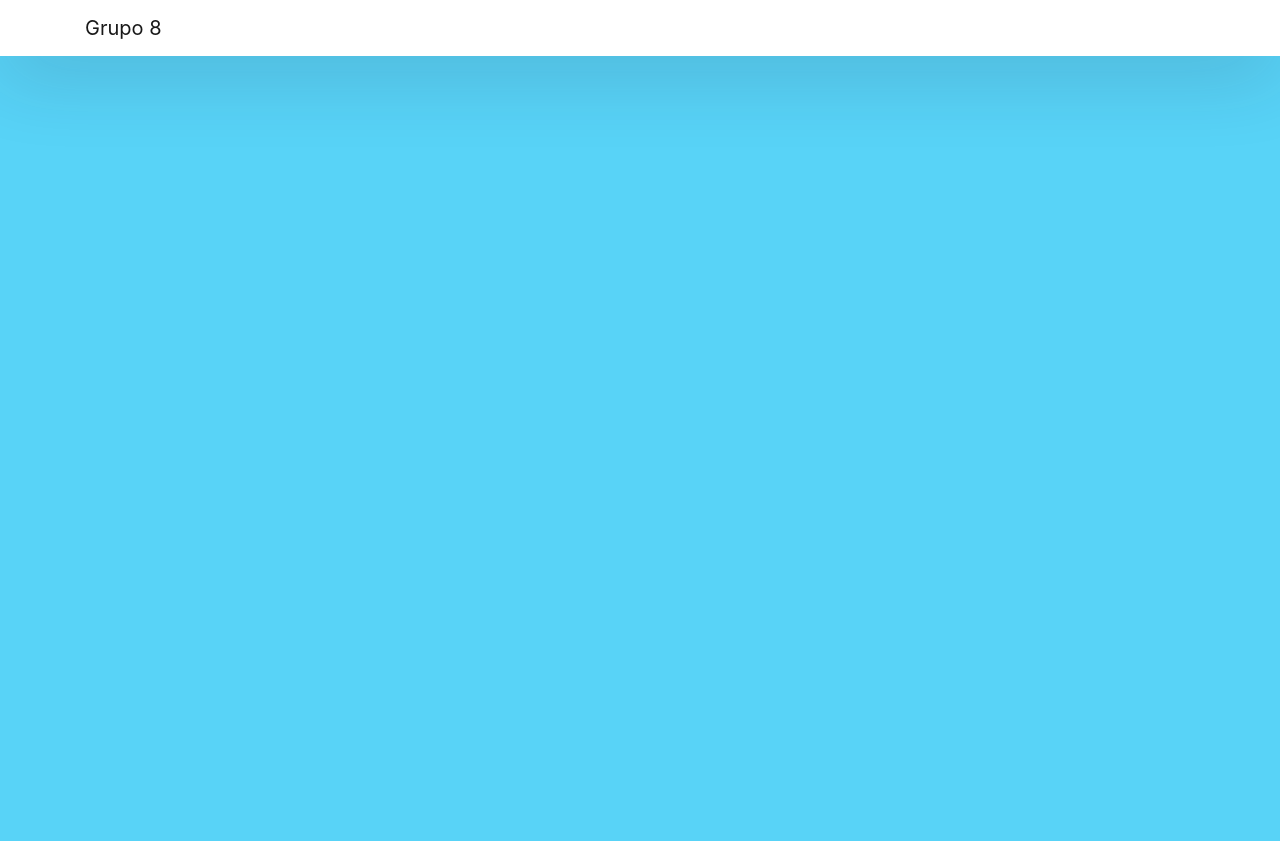
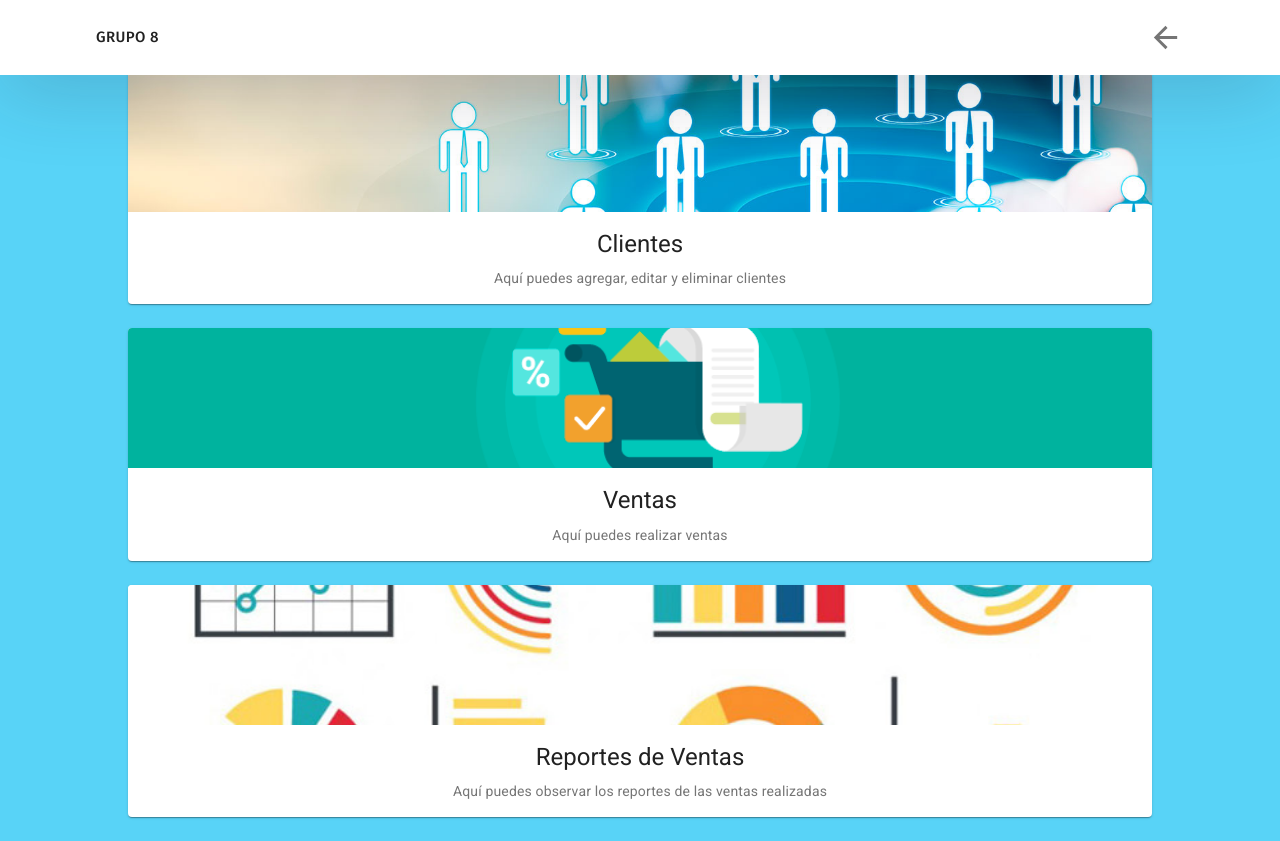
Before and after one commit to RuthLechuga/ProyectoIntermedias, a React (Create React App) app in the folder ppi/: page /vendedor_home in a window 1280 px wide. Before the commit the page ends 800 px from the top, so only its background shows below. Built offline with nearby package versions, Linux system fonts and the light colour scheme.

Commit message:
edicion del nav

```diff
--- a/ppi/src/App.js
+++ b/ppi/src/App.js
@@ -11,19 +11,13 @@ import Vendedor_home from "./components/vendedor_home";
 
 function App() {
   return (<Router>
-              <nav className="navbar navbar-expand-lg navbar-light fixed-top">
-                <div className="container">
-                    <Link className="navbar-brand" to={"/components/login"}>Grupo 8</Link>
-                </div>
-              </nav>
-
               <div className="App">
                     <Switch>
                       <Route exact path='/' component={Login} />
-                      <Route path="/components/login" component={Login} />
-                      <Route path="/components/home" component={Home} />
-                      <Route path="/components/sedes" component={Sedes} />
-                      <Route path="/components/vendedor_home" component={Vendedor_home} />
+                      <Route path="/login" component={Login} />
+                      <Route path="/home" component={Home} />
+                      <Route path="/sedes" component={Sedes} />
+                      <Route path="/vendedor_home" component={Vendedor_home} />
                     </Switch>
               </div>
           </Router>
--- a/ppi/src/components/login.js
+++ b/ppi/src/components/login.js
@@ -29,10 +29,12 @@ export default class Login extends Component {
         .then(res => {
             console.log(res)
             if(res.data[0].id_rol==1){ //usuario vendedor
-                this.props.history.push("components/vendedor_home");
+                //usuario: andyecarvajal@gmail.com
+                //pass: 12345678#
+                this.props.history.push("/vendedor_home");
             }
             else if(res.data[0].id_rol==6){
-                this.props.history.push("components/home");
+                this.props.history.push("/home");
             }
             else
                 alert('Los datos ingresados son incorrectos. Intente nuevamente.')
--- a/ppi/src/components/vendedor_home.js
+++ b/ppi/src/components/vendedor_home.js
@@ -1,41 +1,62 @@
 import React, { Component } from "react";
-import { BrowserRouter as Router} from "react-router-dom";
-import { makeStyles } from '@material-ui/core/styles';
+import { BrowserRouter as Router,Switch, Route, Link,useHistory } from "react-router-dom";
 import Card from '@material-ui/core/Card';
 import CardActionArea from '@material-ui/core/CardActionArea';
-import CardActions from '@material-ui/core/CardActions';
 import CardContent from '@material-ui/core/CardContent';
 import CardMedia from '@material-ui/core/CardMedia';
+import Typography from '@material-ui/core/Typography';
 import Button from '@material-ui/core/Button';
-import Typography from '@material-ui/core/Typography';
-import cl from '../images/clientes.jpg';
-import vn from '../images/ventas.png';
-import gr from '../images/graficas.jpg';
+import ArrowBackIcon from '@material-ui/icons/ArrowBack';
+import IconButton from '@material-ui/core/IconButton';
 
 export default class Vendedor_home extends Component {
     constructor(props){
         super(props);
-        console.log(props);
+        //console.log(props);
     }
     render() {
+        const style={
+            back:{
+                float:"right"
+            }
+        }
         return (
+
             <Router>
+                <nav className="navbar navbar-expand-lg navbar-light fixed-top">
+                    <div className="container">
+                        <Button
+                            size="large"
+                            title="Home"
+                            onClick={() => {
+                                this.props.history.push("/vendedor_home")
+                            }}
+                        >Grupo 8</Button>
+                        <IconButton aria-label="delete" style={style.back} onClick={()=>{
+
+                        }}>
+                            <ArrowBackIcon fontSize="large" />
+                        </IconButton>
+                    </div>
+                </nav>
                 <br/>
                 <br/>
                 <br/>
-                <br/>
-                <Carta_Clientes/>
+                <Carta_Clientes p={this.props}/>
                 <br/>
                 <Carta_Ventas/>
                 <br/>
                 <Carta_Reportes/>
+                <br/>
             </Router>
         );
     }
 }
 /*--------------------------------------------------------- cosas propias ---------------------------------------------------------*/
 
-function Carta_Clientes() {
+function Carta_Clientes(props) {
+    props=props.p
+    console.log(props);
     const styles={
         carta:{
             maxWidth: "80%",
@@ -46,12 +67,9 @@ function Carta_Clientes() {
         }
     }
 
-    const clientes=()=>{
-        console.log("presionado")
-    }
     return (
         <Card style={styles.carta}>
-          <CardActionArea onClick={clientes}>
+          <CardActionArea to="/clientes">
             <CardMedia
               component="img"
               style={styles.media}
@@ -82,12 +100,12 @@ function Carta_Ventas(){
         }
     }
 
-    const clientes=()=>{
+    const redirect=()=>{
         console.log("presionado")
     }
     return (
         <Card style={styles.carta}>
-          <CardActionArea onClick={clientes}>
+          <CardActionArea onClick={redirect}>
             <CardMedia
               component="img"
               style={styles.media}
@@ -119,12 +137,12 @@ function Carta_Reportes(){
         }
     }
 
-    const clientes=()=>{
+    const redirect=()=>{
         console.log("presionado")
     }
     return (
         <Card style={styles.carta}>
-          <CardActionArea onClick={clientes}>
+          <CardActionArea onClick={redirect}>
             <CardMedia
               component="img"
               style={styles.media}
```
Also changed, not shown: ppi/src/components/vendedor_clientes.js (added, +19 -0 lines).
